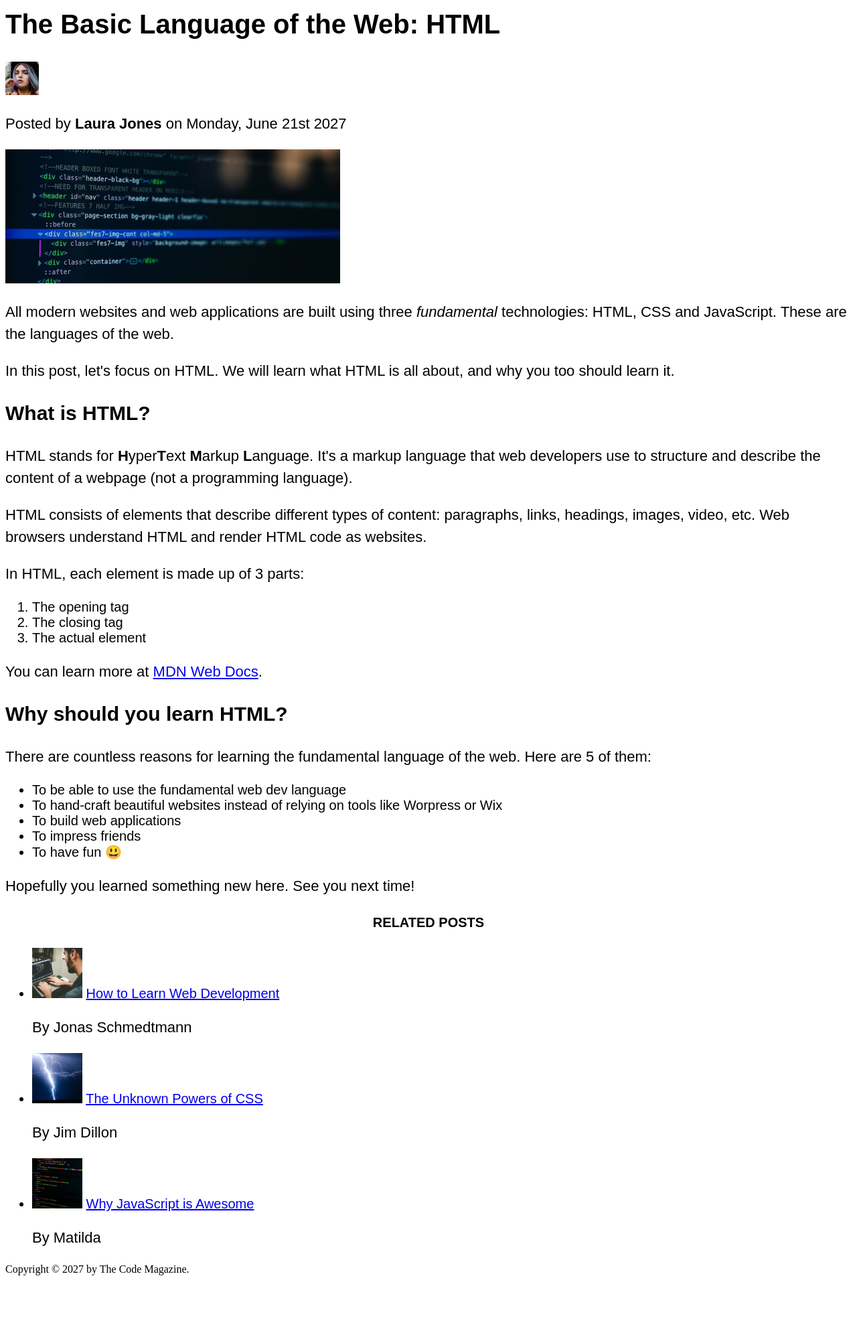
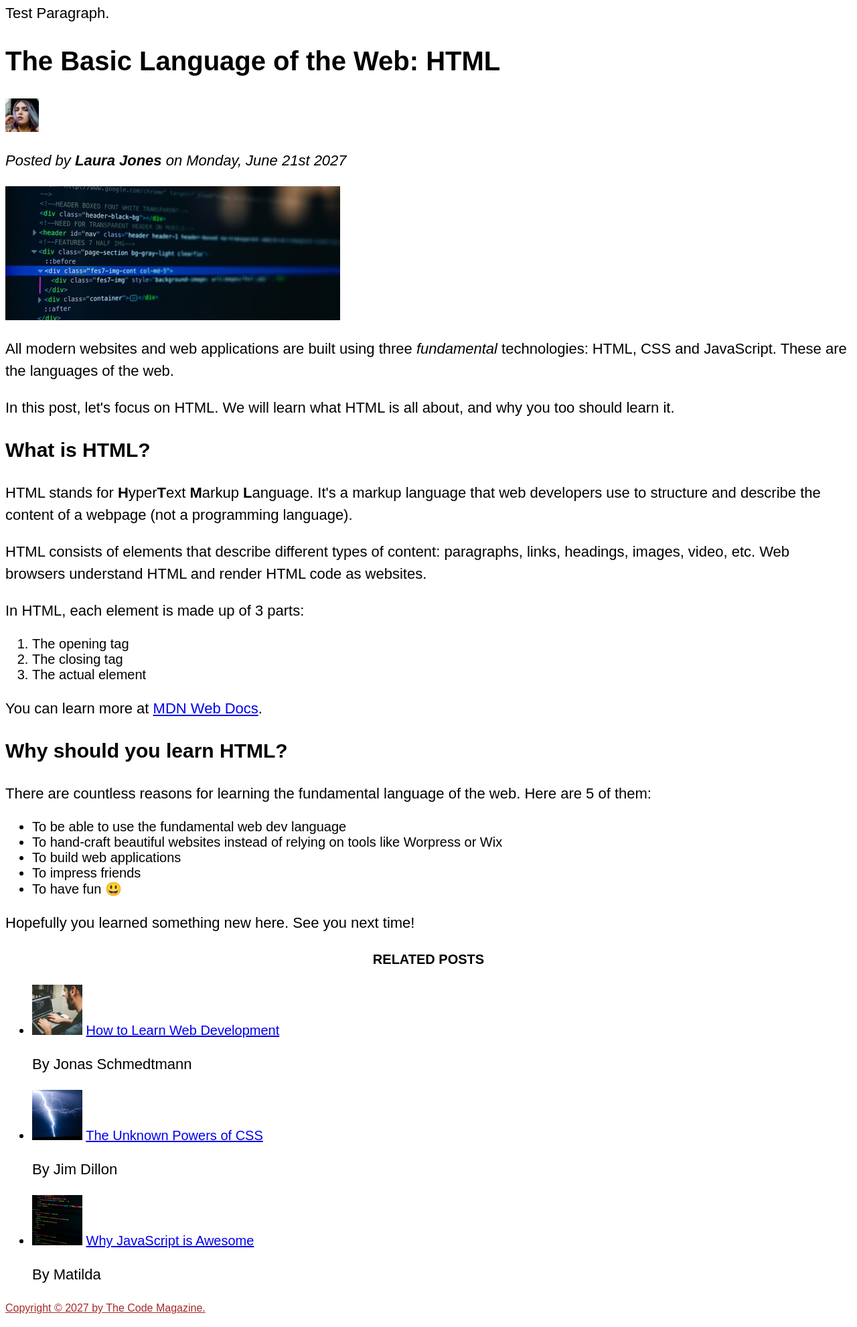
Before and after one commit to codestantine/CSS_Course, a plain HTML site: page Projects/project_01/index.html in a window 1280 px wide. Shown: the part 103-2084 px from the top of the page at 67% size. Before the commit the page ends 2015 px from the top, so only its background shows below. Drawn offline with Linux system fonts and the light colour scheme.

Commit message:
do exercise descendant selectors
fixing commit messages

```diff
--- a/Projects/project_01/index.html
+++ b/Projects/project_01/index.html
@@ -25,6 +25,7 @@
         <a href="#">Flexbox</a>
         <a href="#">CSS Grid</a>
       </nav>
+      <p>Test Paragraph.</p>
     </header>
 
     <article>
@@ -142,6 +143,6 @@
       </ul>
     </aside>
 
-    <footer>Copyright &copy; 2027 by The Code Magazine.</footer>
+    <footer><p>Copyright &copy; 2027 by The Code Magazine.</p></footer>
   </body>
 </html>
--- a/Projects/project_01/style.css
+++ b/Projects/project_01/style.css
@@ -1,35 +1,50 @@
+h1,
+h2,
+h3,
+h4,
+p,
+li {
+  font-family: sans-serif;
+
+}
+
 h1 {
   font-size: 26px;
   color: blue;
-  font-family: sans-serif;
   text-transform: uppercase;
   font-style: italic;
 }
 
 h2 {
   font-size: 40px;
-  font-family: sans-serif;
 }
 
 h3 {
   font-size: 30px;
-  font-family: sans-serif;
 }
 
 h4 {
   font-size: 20px;
-  font-family: sans-serif;
   text-transform: uppercase;
   text-align: center;
 }
 
 p {
   font-size: 22px;
-  font-family: sans-serif;
   line-height: 1.5;
 }
 
 li {
-  font-family: sans-serif;
   font-size: 20px;
 }
+
+/* descended selector */
+footer p {
+  font-size: 16px;
+  text-decoration: underline;
+  color: brown;
+}
+
+article header p {
+  font-style: italic;
+}
```
